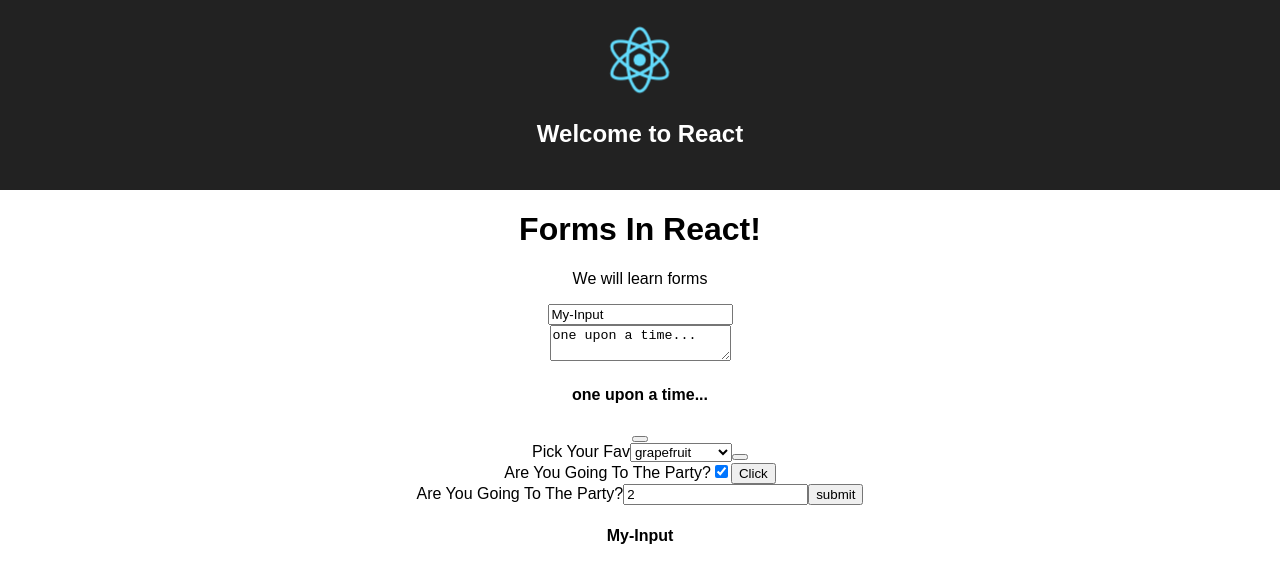
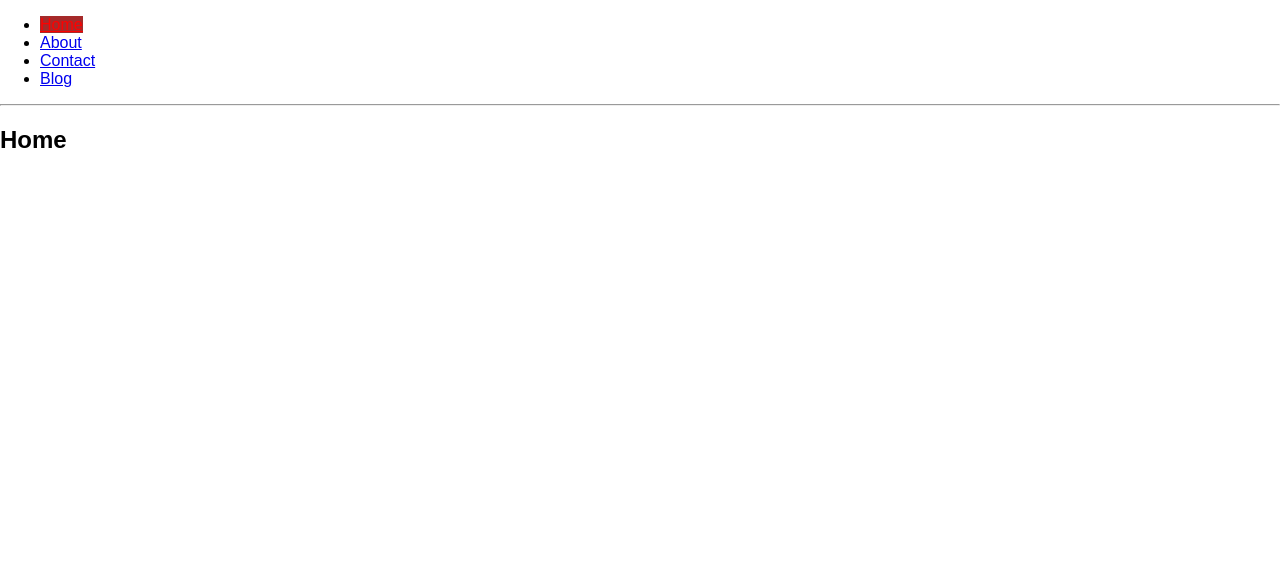
Before and after one commit to chakafasano88/react-exercise, a React (Create React App) app: page / in a window 1280 px wide. Shown: the top 582 px of the page. Built offline with nearby package versions, Linux system fonts and the light colour scheme.

Commit message:
react-router-dom added

```diff
--- /dev/null
+++ b/src/About.js
@@ -0,0 +1,12 @@
+import React, {Component} from 'react';
+
+class About extends Component {
+  render(){
+    return(
+      <h2>About</h2>
+    );
+  }
+
+}
+
+export default About;
--- a/src/App.css
+++ b/src/App.css
@@ -1,28 +1,3 @@
-.App {
-  text-align: center;
+.dog {
+  background-color: brown;
 }
-
-.App-logo {
-  animation: App-logo-spin infinite 20s linear;
-  height: 80px;
-}
-
-.App-header {
-  background-color: #222;
-  height: 150px;
-  padding: 20px;
-  color: white;
-}
-
-.App-title {
-  font-size: 1.5em;
-}
-
-.App-intro {
-  font-size: large;
-}
-
-@keyframes App-logo-spin {
-  from { transform: rotate(0deg); }
-  to { transform: rotate(360deg); }
-}
--- a/src/App.js
+++ b/src/App.js
@@ -3,6 +3,11 @@ import ReactDOM from 'react-dom';
 import PropTypes from 'prop-types';
 import logo from './logo.svg';
 import './App.css';
+import {
+  BrowserRouter as Router,
+  Route,
+  Link
+} from 'react-router-dom'// This is where you call your app
 
 // USING STATE AND PROPS IN A COMPONENT TO PASS IN DATA
 //==== THIS COMPONENT INPUTS ALL OTHER COMPONENTS WITH XML JSX ====
@@ -18,188 +23,11 @@ class App extends Component {
   render() {
     return (
       <div className="App">
-    {
-      // <h1>{this.state.headerText}</h1>
-      // <p>{this.state.contentText}</p>
-    }
-        <Header header={this.state.headerText}/>
-        <Content />
+
       </div>
     );
   }
 }
 
-class Header extends Component {
-  render(){
-    return(
-      <header className="App-header">
-        <img src={logo} className="App-logo" alt="logo" />
-        <h1 className="App-title">Welcome to React</h1>
-      </header>
-    );
-  }
-}
-
-class Content extends Component {
-  constructor(props){
-    super(props);
-
-    this.state = {
-      myInputValue: "My-Input"
-    };
-    this.myInputChanged = this.myInputChanged.bind(this);
-  }
-
-  myInputChanged(e) {
-    let itemValue = e.target.value;
-    this.setState({myInputValue: itemValue})
-
-  }
-  render(){
-    return(
-      <div>
-        <h1> Forms In React! </h1>
-        <p>We will learn forms</p>
-        <MyInputComponent inputValue={this.state.myInputValue} myInputChanged={this.myInputChanged}/>
-        <EssayComponent />
-        <FlavorForm />
-        <Reservations />
-        <h4>{this.state.myInputValue}</h4>
-
-      </div>
-    );
-  }
-}
-class MyInputComponent extends React.Component {
-  render(){
-    return(
-      <div>
-        <input value={this.props.inputValue} onChange={this.props.myInputChanged}></input>
-      </div>
-    );
-  }
-};
-
-class EssayComponent extends React.Component {
-  constructor(props){
-    super(props);
-    this.state = {
-      value: 'one upon a time...'
-    };
-    this.handleChange = this.handleChange.bind(this);
-    this.handleSubmit = this.handleSubmit.bind(this);
-  }
-
-  handleChange(e){
-    this.setState({value: e.target.value})
-  }
-
-  handleSubmit(e) {
-    alert(this.state.value)
-    e.preventDefault();
-  }
-
-  render(){
-    return(
-      <form onSubmit={this.handleSubmit} >
-        <textarea value={this.state.value} onChange={this.handleChange}></textarea>
-        <h4>{this.state.value}</h4>
-        <button type='submit'></button>
-      </form>
-    );
-  }
-};
-
-class FlavorForm extends React.Component {
-  constructor(props){
-    super(props);
-    this.state = {
-      value: 'grapefruit'
-    };
-    this.handleChange = this.handleChange.bind(this);
-    this.handleSubmit = this.handleSubmit.bind(this);
-  }
-
-  handleChange(e){
-    this.setState({value: e.target.value})
-  }
-
-  handleSubmit(e) {
-    alert(this.state.value)
-    e.preventDefault();
-  }
-
-  render(){
-    return(
-      <form onSubmit={this.handleSubmit} >
-        <label>Pick Your Fav
-          <select onChange={this.handleChange}>
-            <option value="grapefruit">grapefruit</option>
-            <option value="chocolate">chocolate</option>
-            <option value="strawberry">strawberry</option>
-            <option value="blackrasberry">blackrasberry</option>
-          </select>
-        </label>
-        <button type="submit"></button>
-      </form>
-    );
-  }
-};
-
-class Reservations extends Component {
-  constructor(props){
-    super(props)
-
-    this.state = {
-      isGoing: true,
-      numberOfGuests: 2
-    };
-    this.handleInputChange = this.handleInputChange.bind(this);
-    this.handleSubmit = this.handleSubmit.bind(this);
-  }
-
-  handleInputChange(e){
-    const target = e.target;
-    const value = target.type == "checkbox" ? target.checked : target.value;
-    const name = target.name;
-
-    this.setState({
-      [name]: value
-    });
-    console.log(name, value);
-  }
-
-  handleSubmit(e){
-    alert('I will be going'+ this.state.isGoing +"I Will Bring"+ this.state.numberOfGuests )
-    e.preventDefault()
-
-  }
-
-
-  render(){
-    return(
-      <form onSubmit={this.handleSubmit}>
-        <label>
-          Are You Going To The Party?
-          <input
-            name="isGoing"
-            type="checkbox"
-            checked={this.state.isGoing}
-            onChange={this.handleInputChange}
-            >
-          </input>
-          <button type="submit">Click</button>
-        </label>
-        <br/>
-        <label>
-          Are You Going To The Party?
-          <input name="numberOfGuests" type="number" value={this.state.numberOfGuests} onChange={this.handleInputChange}>
-          </input>
-        </label>
-        <input type="submit" value="submit" />
-      </form>
-    );
-  }
-}
 
 export default App;
--- /dev/null
+++ b/src/Blog.js
@@ -0,0 +1,12 @@
+import React, {Component} from 'react';
+
+class Blog extends Component {
+  render(){
+    return(
+      <h2>Blog</h2>
+    );
+  }
+
+}
+
+export default Blog;
--- /dev/null
+++ b/src/Contact.js
@@ -0,0 +1,12 @@
+import React, {Component} from 'react';
+
+class Contact extends Component {
+  render(){
+    return(
+      <h2>Contact</h2>
+    );
+  }
+
+}
+
+export default Contact;
--- /dev/null
+++ b/src/Home.js
@@ -0,0 +1,12 @@
+import React, {Component} from 'react';
+
+class Home extends Component {
+  render(){
+    return(
+      <h2>Home</h2>
+    );
+  }
+
+}
+
+export default Home;
--- a/src/index.js
+++ b/src/index.js
@@ -2,14 +2,42 @@ import React from 'react';
 import ReactDOM from 'react-dom';
 import './index.css';
 import App from './App';
-import registerServiceWorker from './registerServiceWorker';
-
-// This is where you call your app
+import Home from './Home';
+import About from './About';
+import Contact from './Contact';
+import Blog from './Blog';
+import {
+  BrowserRouter as Router,
+  Route,
+  Link
+} from 'react-router-dom'// This is where you call your app
 
 ReactDOM.render(
-  <App />, document.getElementById('root'));
-registerServiceWorker();
+  <Router>
+    <div>
+      <ul>
+        <li><Link style={{color: "red"}} className="dog" to="/">Home</Link></li>
+        <li><Link to="/about">About</Link></li>
+        <li><Link to="/contact">Contact</Link></li>
+        <li><Link to="/blog">Blog</Link></li>
+      </ul>
 
+      <hr/>
+
+      <App />
+
+      <Route exact path="/" component={Home}/>
+      <Route path="/about" component={About}/>
+      <Route path="/contact" component={Contact}/>
+      <Route path="/blog" component={Blog}/>
+
+    </div>
+  </Router>,
+  document.getElementById('root')
+);
+// setTimeout(() => {
+//   ReactDOM.unmountComponentAtNode(document.getElementById('root'))
+// }, 10000)
 
 
 
```
Also changed, not shown: src/BlogSingle.js (added, +12 -0 lines), 1 other file (tests, documents, lock files or other folders).
